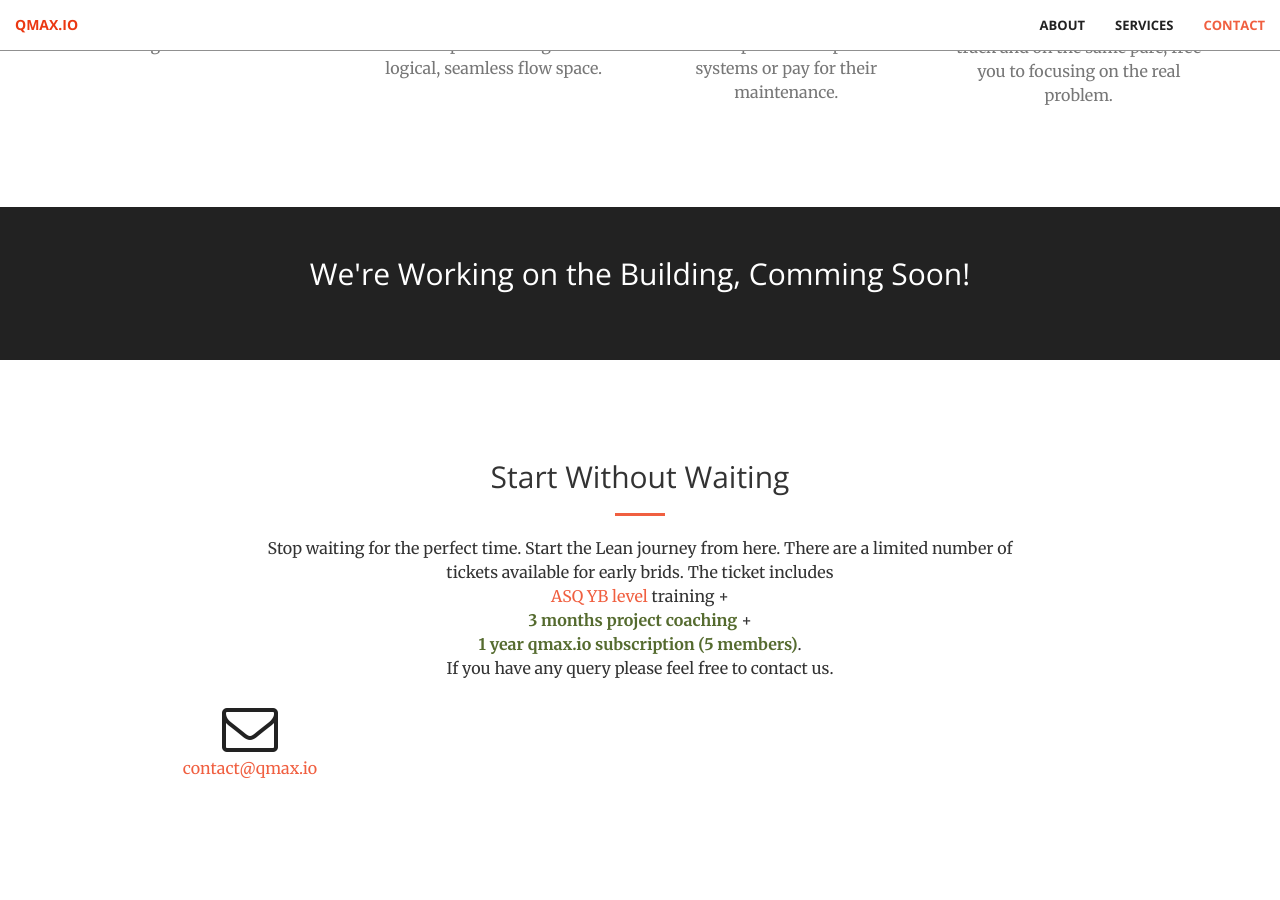
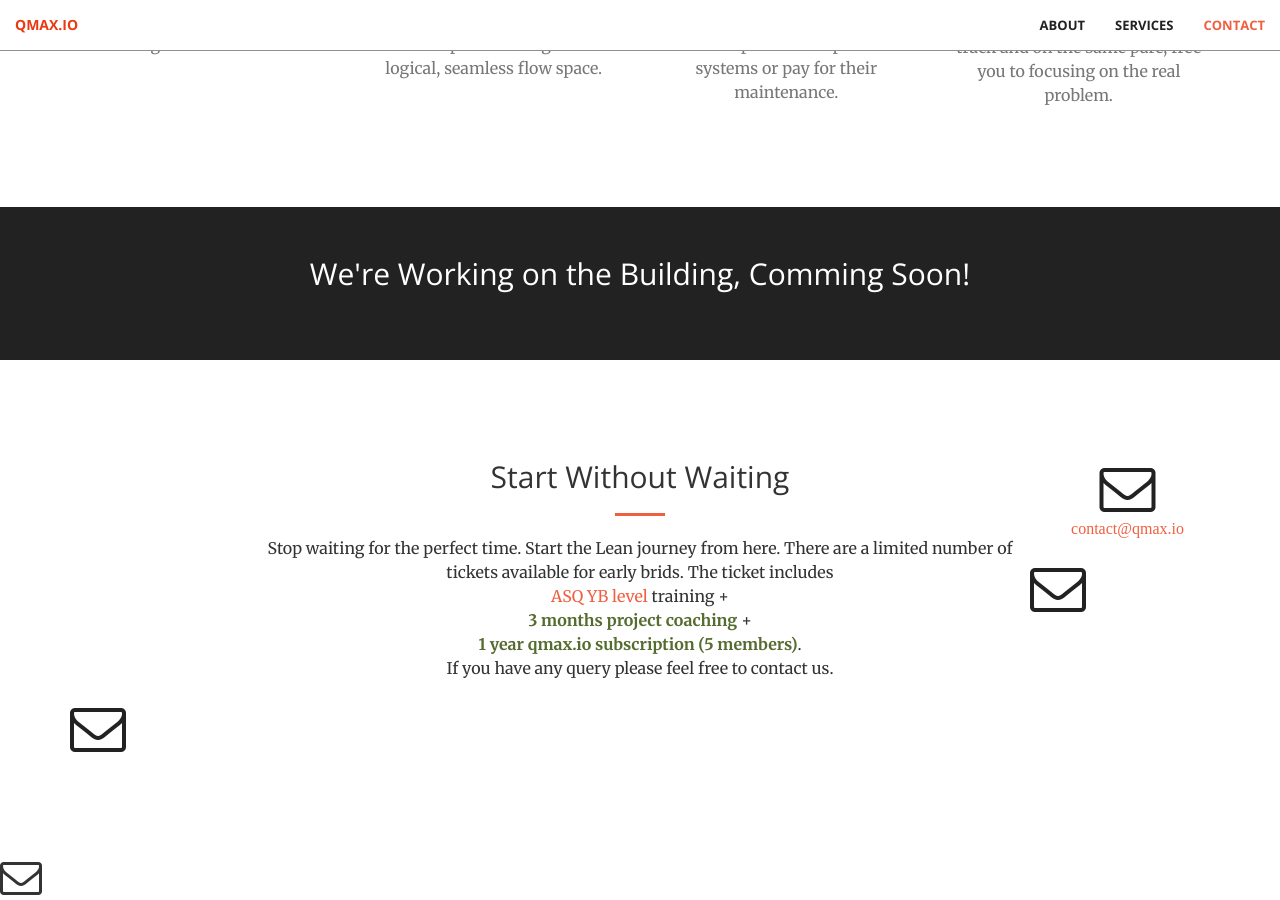
Before and after one commit to davidwei33li/kk33, a Jekyll site: the page built from index.html, in a window 1280 px wide and 900 px high, scrolled down 1618 px. Built offline with Jekyll 4.4.1, drawn with Linux system fonts in a browser that asks for light colours.

Commit message:
Update contact.html

```diff
--- a/_includes/contact.html
+++ b/_includes/contact.html
@@ -9,8 +9,8 @@
                     <br><span style="color:darkolivegreen;font-weight:bold">1 year qmax.io subscription (5 members)</span>.
                     <br> If you have any query please feel free to contact us. </p>
             </div>
-        <div class="col-lg-2 col-lg-offset-1 text-center">
-            <i class="fa fa-envelope-o fa-3x wow bounceIn" data-wow-delay=".1s"></i>
+        <div class="col-lg-2 text-center">
+                <i class="fa fa-envelope-o fa-3x wow bounceIn" data-wow-delay=".1s" style="visibility: visible; animation-delay: 0.1s; animation-name: bounceIn;"/>
                 <p><a href="mailto:contact@qmax.io"> contact@qmax.io</a></p>
             </a>
         </div>
```
